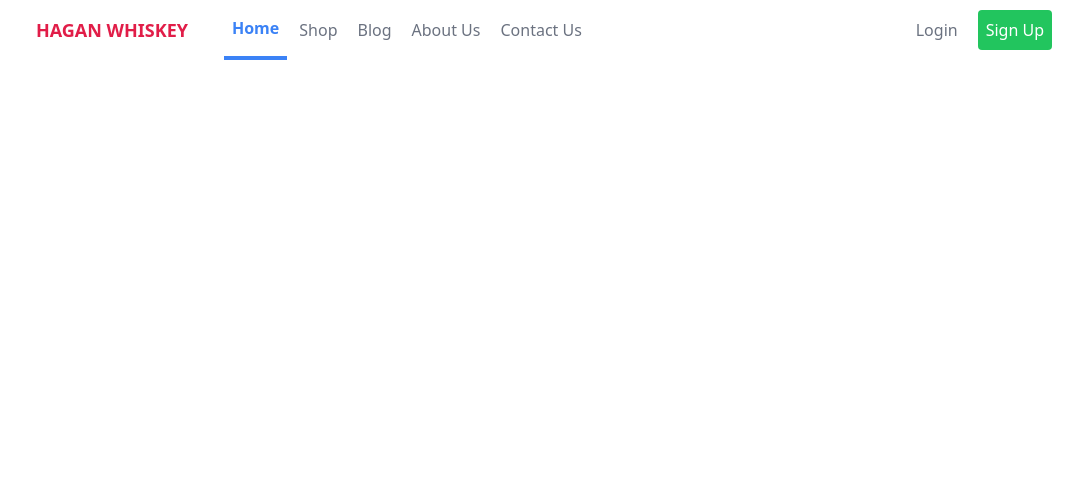
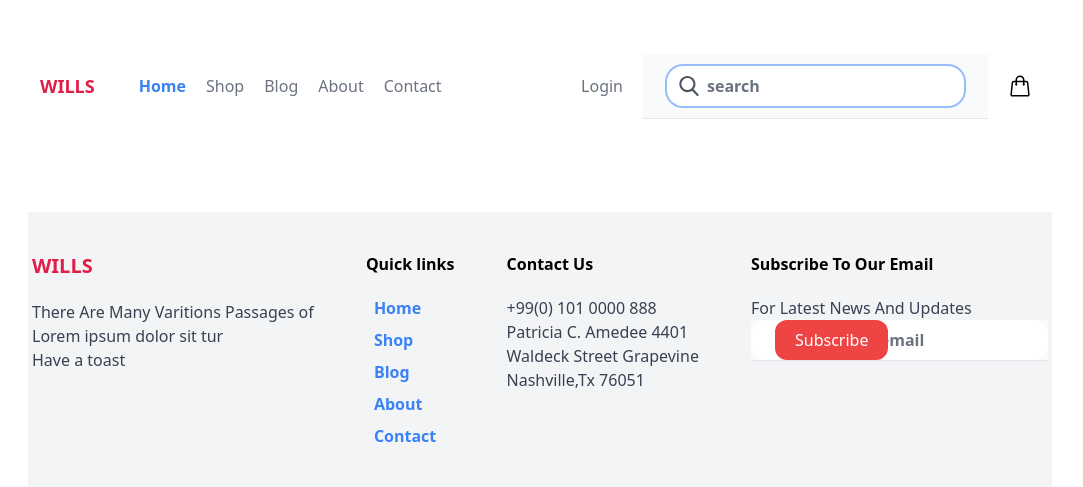
Before and after one commit to sanyomor-01/Whiskeyshop, a Django app: template mysite/myapp/templates/myapp/base.html in a window 1280 px wide. Shown: the top 487 px of the page, without its empty margins (100-1183 px from the left). Run offline with Django 4.2, Linux system fonts and the light colour scheme; the template is opened without the code that fills it, so the values that code supplies are empty; some libraries are stand-ins or nearby versions.

Commit message:
footer created

```diff
--- a/mysite/myapp/templates/myapp/base.html
+++ b/mysite/myapp/templates/myapp/base.html
@@ -7,41 +7,111 @@
     <meta charset="UTF-8">
     <meta http-equiv="X-UA-Compatible" content="IE=edge">
     <meta name="viewport" content="width=device-width, initial-scale=1.0">
-    <title class="text-red-500">{%block title%}{%endblock%} | Hagan Whiskey</title>
+    <title class="text-red-500">{%block title%}{%endblock%} | Wills Whiskeys</title>
     {% tailwind_css %}
 </head>
 <body class="mx-32">
-    <nav class="bg-white ">
-        <div class=" mx-auto">
-            <div class="flex justify-between">
+    <nav >
+        <div class="   mx-auto py-10 px-0 xl:px-1 md:mb-0 bg-white flex justify-between">
                 <div class="flex space-x-7">
                     <div>
                         <!--Website logo-->
                         <a href="#" class="flex items-center py-4 px-2">
-                            <span class="font-semibold text-rose-600 text-lg uppercase">Hagan Whiskey</span>
+                            <span class=" py-4 font-semibold text-rose-600 text-lg uppercase">WILLS</span>
                         </a>
                     </div>
                     <!--Primaary navbar items-->
                     <div class="hidden md:flex items-center space-x-1">
-                        <a href="" class="py-4 px-2 text-blue-500  font-small border-b-4 border-blue-500 font-semibold ">Home</a>
+                        <a href="" class="py-4 px-2 text-blue-500  font-small hover:text-blue-500 font-semibold ">Home</a>
                         <a href="" class="py-4 px-2 text-gray-500  font-small hover:text-blue-500 transition duration-300">Shop</a>
                         <a href="" class="py-4 px-2 text-gray-500  font-small hover:text-blue-500 transition duration-300">Blog</a>
-                        <a href="" class="py-4 px-2 text-gray-500  font-small hover:text-blue-500 transition duration-300">About Us</a>
-                        <a href="" class="py-4 px-2 text-gray-500 font-small hover:text-blue-500 transition duration-300">Contact Us</a>
+                        <a href="" class="py-4 px-2 text-gray-500  font-small hover:text-blue-500 transition duration-300">About </a>
+                        <a href="" class="py-4 px-2 text-gray-500 font-small hover:text-blue-500 transition duration-300">Contact</a>
                     </div>
 
                 </div>
                  	<!-- Secondary Navbar items -->
-					<div class="hidden md:flex items-center space-x-3 ">
+				<div class="hidden md:flex items-center space-x-3 pr-2 ">
 						<a href="" class="py-2 px-2 font-small text-gray-500 hover:text-red-500 transition duration-300">Login</a>
-						<a href="" class="py-2 px-2 font-small text-white bg-green-500 rounded hover:bg-green-400 transition duration-300">Sign Up</a>
-					</div>
-            </div>
+                        <div class=" py-3 px-6 border-b bg-gray-50">
+                           <form action="">
+                            <div class="relative flex items-center text-gray-400 focus-within:text-gray-200 ">
+                                <svg class="text-gray-600 h-5 w-5 fill-current ml-3 absolute pointer-events-none" xmlns="http://www.w3.org/2000/svg"
+                                    xmlns:xlink="http://www.w3.org/1999/xlink" version="1.1" id="Capa_1" x="0px" y="0px"
+                                    viewBox="0 0 56.966 56.966" style="enable-background:new 0 0 56.966 56.966;" xml:space="preserve"
+                                    width="512px" height="512px">
+                                    <path
+                                    d="M55.146,51.887L41.588,37.786c3.486-4.144,5.396-9.358,5.396-14.786c0-12.682-10.318-23-23-23s-23,10.318-23,23  s10.318,23,23,23c4.761,0,9.298-1.436,13.177-4.162l13.661,14.208c0.571,0.593,1.339,0.92,2.162,0.92  c0.779,0,1.518-0.297,2.079-0.837C56.255,54.982,56.293,53.08,55.146,51.887z M23.984,6c9.374,0,17,7.626,17,17s-7.626,17-17,17  s-17-7.626-17-17S14.61,6,23.984,6z" />
+                                </svg>
+
+                               <input type="text" name="search" placeholder="search"
+                                    autocomplete="off" aria-label="Search"
+                                    class="pr-3 pl-10 py-2 font-semibold placeholder-gray-500 text-black rounded-2xl border-none ring-2 ring-ring-200 focus:ring-ring-500 focus:ring-2"
+                                >
+                           </div>
+                           </form>
+                        </div>
+                        <a href="#" class="py-2 px-2" >
+                            <svg xmlns="http://www.w3.org/2000/svg" fill="none" viewBox="0 0 24 24" stroke-width="1.5" stroke="currentColor" class="w-6 h-6">
+                                <path stroke-linecap="round" stroke-linejoin="round" d="M15.75 10.5V6a3.75 3.75 0 10-7.5 0v4.5m11.356-1.993l1.263 12c.07.665-.45 1.243-1.119
+                                1.243H4.25a1.125 1.125 0 01-1.12-1.243l1.264-12A1.125 1.125 0 015.513 7.5h12.974c.576 0 1.059.435 1.119 1.007zM8.625 10.5a.375.375 0 11-.75 0 .375.375 0 01.75 0zm7.5 0a.375.375 0 11-.75 0 .375.375 0 01.75 0z" />
+                              </svg>
+                        </a>
+				</div>
+
         </div>
     </nav>
     <div class="mt-10 ">
-       {% block content%}
-       {%endblock%}
-    </div>
+        {% block content%}
+        {%endblock%}
+     </div>
+    <footer class="bg-gray-100">
+        <div class=" mx-auto py-10 px-0 xl:px-1 md:mb-0 mx-auto py-10 px-0 xl:px-1 md flex justify-between">
+            <div class="footer-left mb-12 md:mb-0" >
+                <h2 class=" mb-5 uppercase text-xl text-rose-600 font-semibold">wills</h2>
+                <p class="text-gray-700">
+                    There Are Many Varitions Passages of<br>Lorem ipsum dolor sit tur <br>Have a toast
+                </p>
+            </div>
+            <div class="footer-mid ">
+                <h2 class="mb-5 font-semibold">Quick links</h2>
+                <ul class="space-y-2">
+
+                    <li><a href="" class="py-4 px-2 text-blue-500 hover:text-blue-500  font-small  font-semibold ">Home</a></li>
+                    <li><a href="" class="py-4 px-2 text-blue-500 hover:text-blue-500  font-small  font-semibold ">Shop</a></li>
+                    <li><a href="" class="py-4 px-2 text-blue-500 hover:text-blue-500  font-small  font-semibold ">Blog</a></li>
+                    <li><a href="" class="py-4 px-2 text-blue-500 hover:text-blue-500  font-small  font-semibold ">About</a></li>
+                    <li><a href="" class="py-4 px-2 text-blue-500 hover:text-blue-500  font-small  font-semibold ">Contact</a></li>
+
+
+                </ul>
+            </div>
+            <div class="footer-mid-2">
+                <h2 class="mb-5 font-semibold">Contact Us</h2>
+
+                <p class="text-gray-700">+99(0) 101 0000 888<br>Patricia C. Amedee 4401
+                <br>Waldeck Street Grapevine<br>Nashville,Tx 76051</p>
+            </div>
+
+            <div class="footer-right">
+                <h2 class="mb-5 font-semibold">Subscribe To Our Email</h2>
+                <p class="text-gray-700">For Latest News And Updates</p>
+
+                 <div class="">
+                    <form action="">
+                       <div class="relative flex items-center text-gray-400 focus-within:text-gray-200 flex justify-between bg-gray-50 border-b space-x-6">
+                            <input class="pr-3 pl-10 py-2 font-semibold placeholder-gray-500 text-black rounded-2xl border-none
+                            "
+                            type="email" name="sudmit" placeholder="enter your email">
+
+                            <button  type="submit"class="rounded-xl text-white bg-red-500 px-5 absolute ml-3 py-2">Subscribe</button>
+                       </div>
+
+                    </form>
+                 </div>
+            </div>
+        </div>
+    </footer>
+
 </body>
 </html>
--- a/mysite/theme/static/css/dist/styles.css
+++ b/mysite/theme/static/css/dist/styles.css
@@ -724,8 +724,28 @@ select{
   }
 }
 
+.pointer-events-none{
+  pointer-events: none;
+}
+
 .static{
   position: static;
+}
+
+.absolute{
+  position: absolute;
+}
+
+.relative{
+  position: relative;
+}
+
+.right-0{
+  right: 0px;
+}
+
+.top-0{
+  top: 0px;
 }
 
 .mx-32{
@@ -742,6 +762,34 @@ select{
   margin-top: 2.5rem;
 }
 
+.mr-4{
+  margin-right: 1rem;
+}
+
+.mt-5{
+  margin-top: 1.25rem;
+}
+
+.mb-12{
+  margin-bottom: 3rem;
+}
+
+.mb-5{
+  margin-bottom: 1.25rem;
+}
+
+.mb-0{
+  margin-bottom: 0px;
+}
+
+.ml-1{
+  margin-left: 0.25rem;
+}
+
+.ml-3{
+  margin-left: 0.75rem;
+}
+
 .block{
   display: block;
 }
@@ -756,6 +804,46 @@ select{
 
 .h-screen{
   height: 100vh;
+}
+
+.h-6{
+  height: 1.5rem;
+}
+
+.h-10{
+  height: 2.5rem;
+}
+
+.h-4{
+  height: 1rem;
+}
+
+.h-5{
+  height: 1.25rem;
+}
+
+.w-6{
+  width: 1.5rem;
+}
+
+.w-80{
+  width: 20rem;
+}
+
+.w-40{
+  width: 10rem;
+}
+
+.w-4{
+  width: 1rem;
+}
+
+.w-5{
+  width: 1.25rem;
+}
+
+.max-w-6xl{
+  max-width: 72rem;
 }
 
 .items-center{
@@ -788,17 +876,62 @@ select{
   margin-left: calc(1.75rem * calc(1 - var(--tw-space-x-reverse)));
 }
 
+.space-y-2 > :not([hidden]) ~ :not([hidden]){
+  --tw-space-y-reverse: 0;
+  margin-top: calc(0.5rem * calc(1 - var(--tw-space-y-reverse)));
+  margin-bottom: calc(0.5rem * var(--tw-space-y-reverse));
+}
+
+.space-x-6 > :not([hidden]) ~ :not([hidden]){
+  --tw-space-x-reverse: 0;
+  margin-right: calc(1.5rem * var(--tw-space-x-reverse));
+  margin-left: calc(1.5rem * calc(1 - var(--tw-space-x-reverse)));
+}
+
 .rounded{
   border-radius: 0.25rem;
+}
+
+.rounded-lg{
+  border-radius: 0.5rem;
+}
+
+.rounded-xl{
+  border-radius: 0.75rem;
+}
+
+.rounded-2xl{
+  border-radius: 1rem;
+}
+
+.border-2{
+  border-width: 2px;
 }
 
 .border-b-4{
   border-bottom-width: 4px;
 }
 
+.border-l{
+  border-left-width: 1px;
+}
+
+.border-b{
+  border-bottom-width: 1px;
+}
+
+.border-none{
+  border-style: none;
+}
+
 .border-blue-500{
   --tw-border-opacity: 1;
   border-color: rgb(59 130 246 / var(--tw-border-opacity));
+}
+
+.border-gray-300{
+  --tw-border-opacity: 1;
+  border-color: rgb(209 213 219 / var(--tw-border-opacity));
 }
 
 .bg-gray-50{
@@ -831,6 +964,39 @@ select{
   background-color: rgb(229 231 235 / var(--tw-bg-opacity));
 }
 
+.bg-gray-100{
+  --tw-bg-opacity: 1;
+  background-color: rgb(243 244 246 / var(--tw-bg-opacity));
+}
+
+.bg-gray-700{
+  --tw-bg-opacity: 1;
+  background-color: rgb(55 65 81 / var(--tw-bg-opacity));
+}
+
+.bg-gray-300{
+  --tw-bg-opacity: 1;
+  background-color: rgb(209 213 219 / var(--tw-bg-opacity));
+}
+
+.bg-gray-400{
+  --tw-bg-opacity: 1;
+  background-color: rgb(156 163 175 / var(--tw-bg-opacity));
+}
+
+.bg-red-500{
+  --tw-bg-opacity: 1;
+  background-color: rgb(239 68 68 / var(--tw-bg-opacity));
+}
+
+.fill-current{
+  fill: currentColor;
+}
+
+.stroke-gray-50{
+  stroke: #f9fafb;
+}
+
 .px-2{
   padding-left: 0.5rem;
   padding-right: 0.5rem;
@@ -844,6 +1010,75 @@ select{
 .py-4{
   padding-top: 1rem;
   padding-bottom: 1rem;
+}
+
+.px-4{
+  padding-left: 1rem;
+  padding-right: 1rem;
+}
+
+.px-5{
+  padding-left: 1.25rem;
+  padding-right: 1.25rem;
+}
+
+.px-6{
+  padding-left: 1.5rem;
+  padding-right: 1.5rem;
+}
+
+.py-10{
+  padding-top: 2.5rem;
+  padding-bottom: 2.5rem;
+}
+
+.px-0{
+  padding-left: 0px;
+  padding-right: 0px;
+}
+
+.px-10{
+  padding-left: 2.5rem;
+  padding-right: 2.5rem;
+}
+
+.py-5{
+  padding-top: 1.25rem;
+  padding-bottom: 1.25rem;
+}
+
+.px-3{
+  padding-left: 0.75rem;
+  padding-right: 0.75rem;
+}
+
+.py-3{
+  padding-top: 0.75rem;
+  padding-bottom: 0.75rem;
+}
+
+.pr-2{
+  padding-right: 0.5rem;
+}
+
+.pr-16{
+  padding-right: 4rem;
+}
+
+.pt-2{
+  padding-top: 0.5rem;
+}
+
+.pr-10{
+  padding-right: 2.5rem;
+}
+
+.pl-10{
+  padding-left: 2.5rem;
+}
+
+.pr-3{
+  padding-right: 0.75rem;
 }
 
 .font-serif{
@@ -862,6 +1097,16 @@ select{
 
 .text-lg{
   font-size: 1.125rem;
+  line-height: 1.75rem;
+}
+
+.text-sm{
+  font-size: 0.875rem;
+  line-height: 1.25rem;
+}
+
+.text-xl{
+  font-size: 1.25rem;
   line-height: 1.75rem;
 }
 
@@ -906,6 +1151,59 @@ select{
   color: rgb(255 255 255 / var(--tw-text-opacity));
 }
 
+.text-gray-600{
+  --tw-text-opacity: 1;
+  color: rgb(75 85 99 / var(--tw-text-opacity));
+}
+
+.text-gray-700{
+  --tw-text-opacity: 1;
+  color: rgb(55 65 81 / var(--tw-text-opacity));
+}
+
+.text-black{
+  --tw-text-opacity: 1;
+  color: rgb(0 0 0 / var(--tw-text-opacity));
+}
+
+.text-gray-400{
+  --tw-text-opacity: 1;
+  color: rgb(156 163 175 / var(--tw-text-opacity));
+}
+
+.placeholder-gray-500::-moz-placeholder{
+  --tw-placeholder-opacity: 1;
+  color: rgb(107 114 128 / var(--tw-placeholder-opacity));
+}
+
+.placeholder-gray-500::placeholder{
+  --tw-placeholder-opacity: 1;
+  color: rgb(107 114 128 / var(--tw-placeholder-opacity));
+}
+
+.shadow-lg{
+  --tw-shadow: 0 10px 15px -3px rgb(0 0 0 / 0.1), 0 4px 6px -4px rgb(0 0 0 / 0.1);
+  --tw-shadow-colored: 0 10px 15px -3px var(--tw-shadow-color), 0 4px 6px -4px var(--tw-shadow-color);
+  box-shadow: var(--tw-ring-offset-shadow, 0 0 #0000), var(--tw-ring-shadow, 0 0 #0000), var(--tw-shadow);
+}
+
+.shadow-md{
+  --tw-shadow: 0 4px 6px -1px rgb(0 0 0 / 0.1), 0 2px 4px -2px rgb(0 0 0 / 0.1);
+  --tw-shadow-colored: 0 4px 6px -1px var(--tw-shadow-color), 0 2px 4px -2px var(--tw-shadow-color);
+  box-shadow: var(--tw-ring-offset-shadow, 0 0 #0000), var(--tw-ring-shadow, 0 0 #0000), var(--tw-shadow);
+}
+
+.outline-none{
+  outline: 2px solid transparent;
+  outline-offset: 2px;
+}
+
+.ring-2{
+  --tw-ring-offset-shadow: var(--tw-ring-inset) 0 0 0 var(--tw-ring-offset-width) var(--tw-ring-offset-color);
+  --tw-ring-shadow: var(--tw-ring-inset) 0 0 0 calc(2px + var(--tw-ring-offset-width)) var(--tw-ring-color);
+  box-shadow: var(--tw-ring-offset-shadow), var(--tw-ring-shadow), var(--tw-shadow, 0 0 #0000);
+}
+
 .transition{
   transition-property: color, background-color, border-color, text-decoration-color, fill, stroke, opacity, box-shadow, transform, filter, -webkit-backdrop-filter;
   transition-property: color, background-color, border-color, text-decoration-color, fill, stroke, opacity, box-shadow, transform, filter, backdrop-filter;
@@ -916,6 +1214,11 @@ select{
 
 .duration-300{
   transition-duration: 300ms;
+}
+
+.focus-within\:text-gray-200:focus-within{
+  --tw-text-opacity: 1;
+  color: rgb(229 231 235 / var(--tw-text-opacity));
 }
 
 .hover\:bg-amber-300:hover{
@@ -948,8 +1251,40 @@ select{
   color: rgb(239 68 68 / var(--tw-text-opacity));
 }
 
+.focus\:outline-none:focus{
+  outline: 2px solid transparent;
+  outline-offset: 2px;
+}
+
+.focus\:ring-2:focus{
+  --tw-ring-offset-shadow: var(--tw-ring-inset) 0 0 0 var(--tw-ring-offset-width) var(--tw-ring-offset-color);
+  --tw-ring-shadow: var(--tw-ring-inset) 0 0 0 calc(2px + var(--tw-ring-offset-width)) var(--tw-ring-color);
+  box-shadow: var(--tw-ring-offset-shadow), var(--tw-ring-shadow), var(--tw-shadow, 0 0 #0000);
+}
+
 @media (min-width: 768px){
+  .md\:mb-0{
+    margin-bottom: 0px;
+  }
+
   .md\:flex{
     display: flex;
   }
 }
+
+@media (min-width: 1280px){
+  .xl\:px-0{
+    padding-left: 0px;
+    padding-right: 0px;
+  }
+
+  .xl\:px-2{
+    padding-left: 0.5rem;
+    padding-right: 0.5rem;
+  }
+
+  .xl\:px-1{
+    padding-left: 0.25rem;
+    padding-right: 0.25rem;
+  }
+}
```
